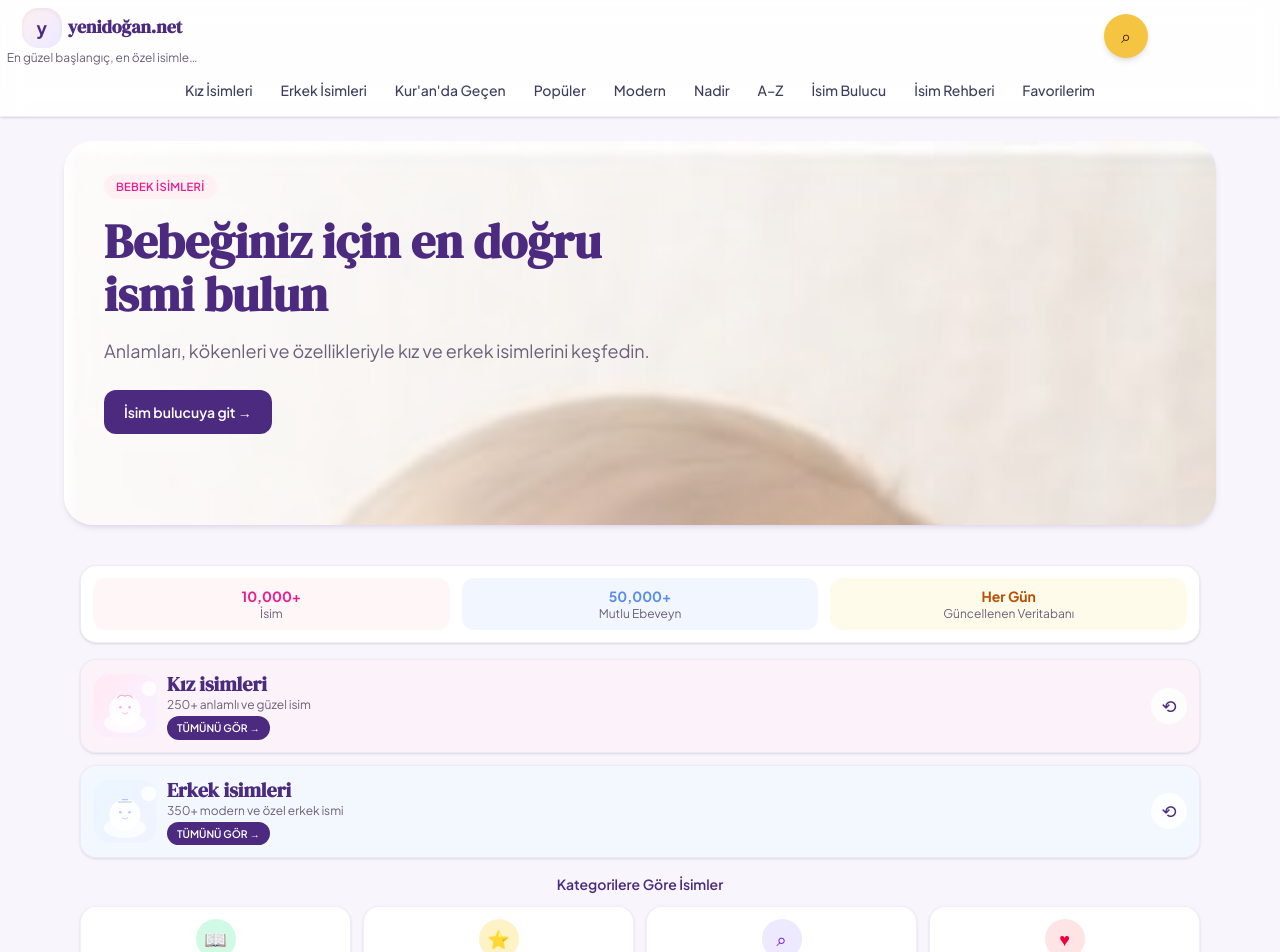
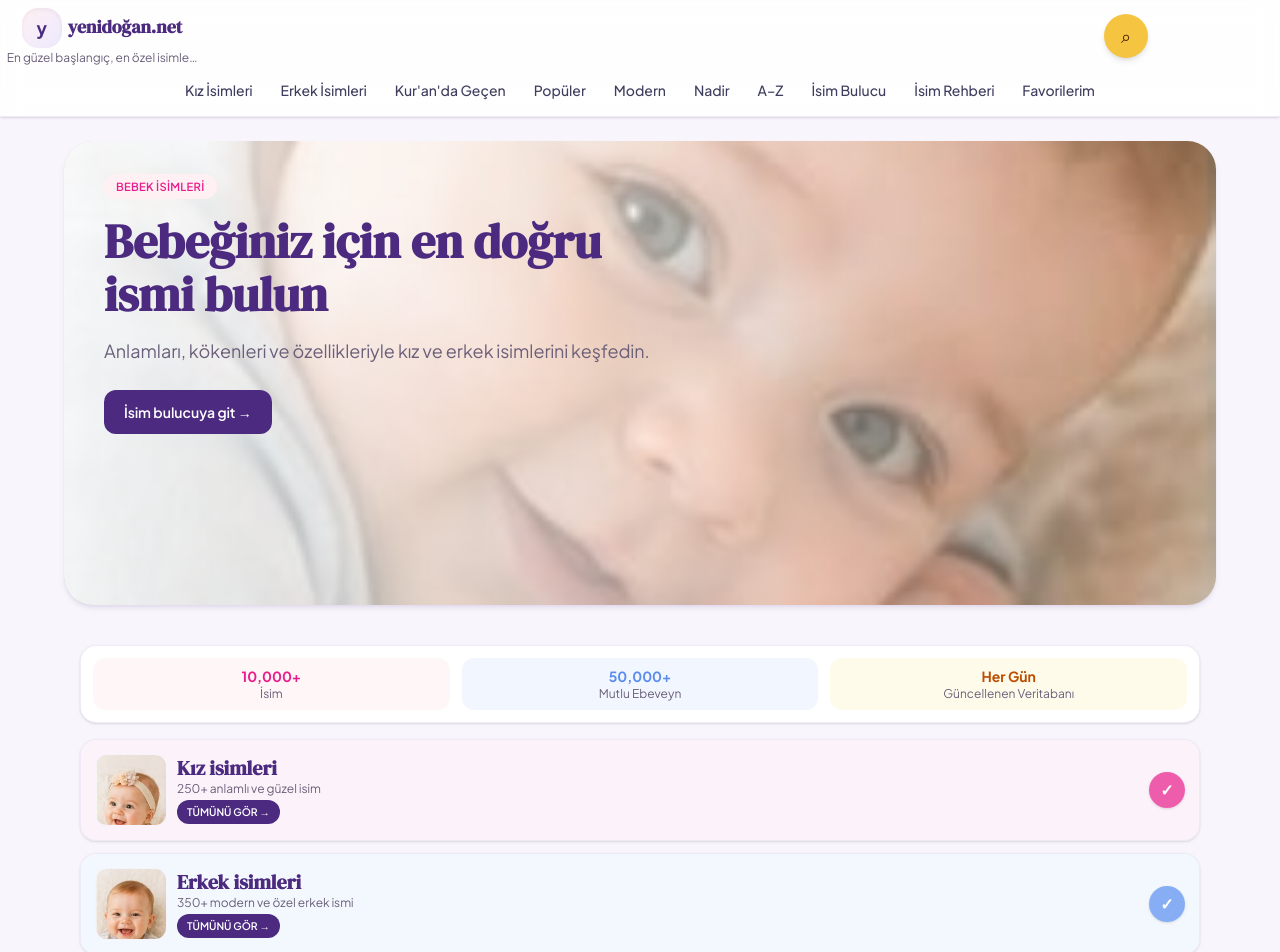
Before and after one commit to ohlaz81/yenidogan, a Next.js app: page / in a window 1280 px wide. Shown: the top 952 px of the page. Built offline with nearby package versions, Linux system fonts and the light colour scheme.

Commit message:
fix(home): kız/erkek kartı görselleri (no-organic), hero slayt döngüsü
Made-with: Cursor

```diff
--- a/src/app/globals.css
+++ b/src/app/globals.css
@@ -58,7 +58,7 @@ picture .site-organic-image {
 
 .hero-cycle-slide {
   opacity: 0;
-  animation: hero-cycle 20s ease-in-out infinite;
+  animation: hero-cycle 12s ease-in-out infinite;
 }
 
 .hero-cycle-slide:first-child {
@@ -157,15 +157,12 @@ picture .site-organic-image {
 
 @keyframes hero-cycle {
   0% {
-    opacity: 0;
-  }
-  5% {
     opacity: 1;
   }
-  23% {
+  42% {
     opacity: 1;
   }
-  28% {
+  50% {
     opacity: 0;
   }
   100% {
--- a/src/components/marketing/HomePageView.tsx
+++ b/src/components/marketing/HomePageView.tsx
@@ -35,10 +35,8 @@ export function HomePageView({
 }) {
   const hero = data.heroSlides[0];
   const heroRotatingImages = [
-    "/media/babies/baby%20(5).jpeg",
-    "/media/babies/baby%20(6).jpeg",
-    "/media/babies/baby%20(7).jpeg",
-    "/media/babies/baby%20(8).jpeg",
+    "/media/babies/baby%20(1).jpg",
+    "/media/babies/baby%20(9).jpeg",
   ];
 
   const defaultHead = (
@@ -101,21 +99,21 @@ export function HomePageView({
               <div
                 key={src}
                 className="hero-cycle-slide absolute inset-0"
-                style={{ animationDelay: `${i * 5}s` }}
+                style={{ animationDelay: `${i * 6}s` }}
                 aria-hidden={i > 0}
               >
                 <MediaImage
                   src={src}
                   alt={hero?.image?.alt ?? "Bebek ismi görseli"}
                   fill
-                  className="no-organic object-cover object-top"
+                  className="no-organic object-cover object-center"
                   sizes="100vw"
                 />
               </div>
             ))}
           </div>
           <div className="absolute inset-0 bg-gradient-to-r from-white/82 via-white/58 to-white/15" />
-          <div className="relative min-h-[18rem] px-5 py-6 sm:min-h-[24rem] sm:px-8 sm:py-8 lg:px-10">
+          <div className="relative min-h-[22rem] px-5 py-6 sm:min-h-[29rem] sm:px-8 sm:py-8 lg:px-10">
             <div className="max-w-xl">
               <span className="inline-flex w-fit rounded-full bg-accent-pink-soft px-3 py-1 text-[0.7rem] font-semibold uppercase tracking-wide text-accent-pink">
                 Bebek isimleri
@@ -155,19 +153,39 @@ export function HomePageView({
 
         <div className="grid gap-3">
           {[
-            { href: "/kiz-isimleri", title: "Kız isimleri", count: "250+ anlamlı ve güzel isim", img: "/media/cat-girl.svg" },
-            { href: "/erkek-isimleri", title: "Erkek isimleri", count: "350+ modern ve özel erkek ismi", img: "/media/cat-boy.svg" },
+            {
+              href: "/kiz-isimleri",
+              title: "Kız isimleri",
+              count: "250+ anlamlı ve güzel isim",
+              img: "/media/babies/baby%20(5).jpeg",
+            },
+            {
+              href: "/erkek-isimleri",
+              title: "Erkek isimleri",
+              count: "350+ modern ve özel erkek ismi",
+              img: "/media/babies/baby%20(6).jpeg",
+            },
           ].map((x, i) => (
             <Link
               key={x.title}
               href={x.href}
-              className={`flex items-center justify-between rounded-2xl border border-border/80 p-3 shadow-sm ${
+              className={`flex items-center justify-between rounded-2xl border border-border/80 px-3.5 py-3.5 shadow-sm ${
                 i === 0 ? "bg-pink-50/70" : "bg-sky-50/70"
               }`}
             >
               <div className="flex items-center gap-2.5">
-                <div className="relative h-14 w-14 overflow-hidden rounded-xl sm:h-16 sm:w-16">
-                  <MediaImage src={x.img} alt={x.title} fill className="object-cover" sizes="64px" />
+                <div className="relative h-16 w-16 shrink-0 overflow-hidden rounded-xl border border-border/50 bg-white sm:h-[4.5rem] sm:w-[4.5rem]">
+                  <MediaImage
+                    src={x.img}
+                    alt={x.title}
+                    fill
+                    className={
+                      i === 1
+                        ? "no-organic object-cover object-[50%_4%]"
+                        : "no-organic object-cover object-top"
+                    }
+                    sizes="72px"
+                  />
                 </div>
                 <div>
                   <p className="font-display text-lg font-semibold leading-tight text-primary sm:text-xl">{x.title}</p>
@@ -177,7 +195,14 @@ export function HomePageView({
                   </span>
                 </div>
               </div>
-              <span className="hidden h-9 w-9 items-center justify-center rounded-full bg-white/80 text-lg text-primary sm:flex">⟲</span>
+              <span
+                className={`hidden h-9 w-9 items-center justify-center rounded-full text-base font-semibold text-white shadow-sm sm:flex ${
+                  i === 0 ? "bg-accent-pink/70" : "bg-accent-blue/70"
+                }`}
+                aria-hidden
+              >
+                ✓
+              </span>
             </Link>
           ))}
         </div>
```
